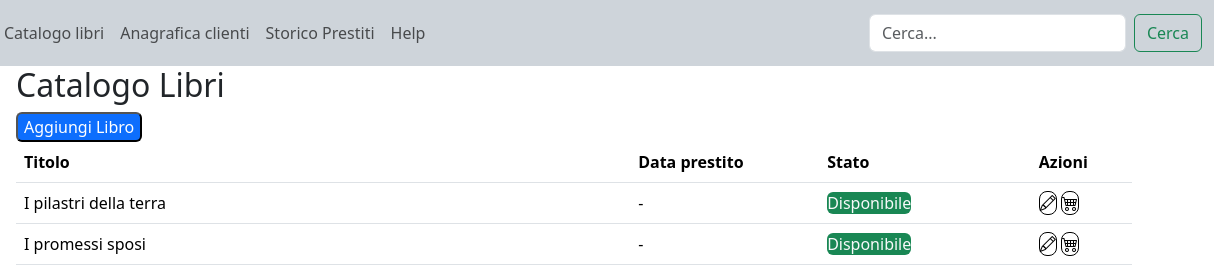
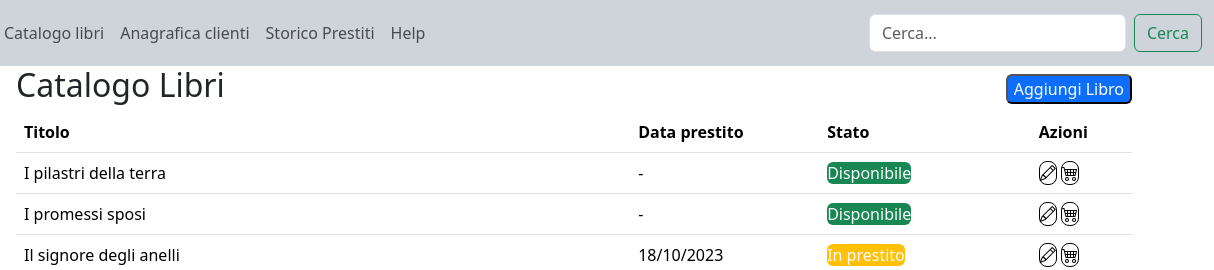
Before and after one commit to FedericoDang95/html-css-bootstrap-dashboard, a plain HTML site: page index.html in a window 1280 px wide. Shown: the top 270 px of the page, 66-1280 px from the left. Drawn offline with nearby package versions, Linux system fonts and the light colour scheme.

Commit message:
add:action-position

```diff
--- a/index.html
+++ b/index.html
@@ -45,7 +45,8 @@
 
     <main>
         <div class="container">
-            <div class="action">
+            <!--Gli ho fato un d flex per affiancarli, justifycontent-beetween per metterne uno all'inizio dell'asse e uno alla fine, align-items per metterli sulla stessa riga-->
+            <div class="action d-flex justify-content-between align-items-center">
                 <h2> Catalogo Libri</h2>
                 <button class="action-1 rounded bg-primary text-white">Aggiungi Libro</button>
             </div>
```
Also changed, not shown: img/edit.svg (deleted).
